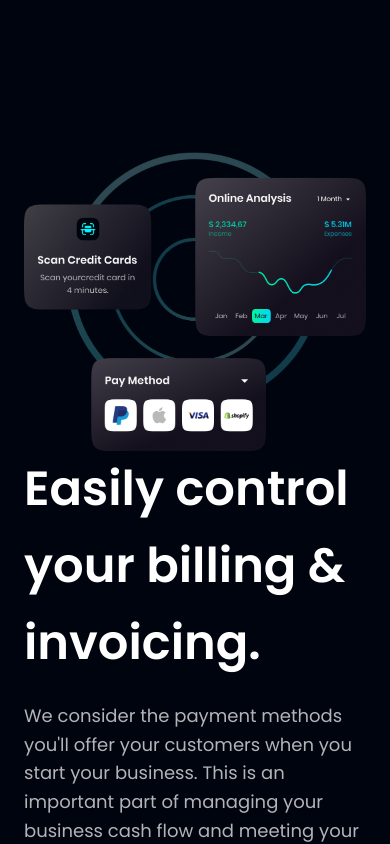
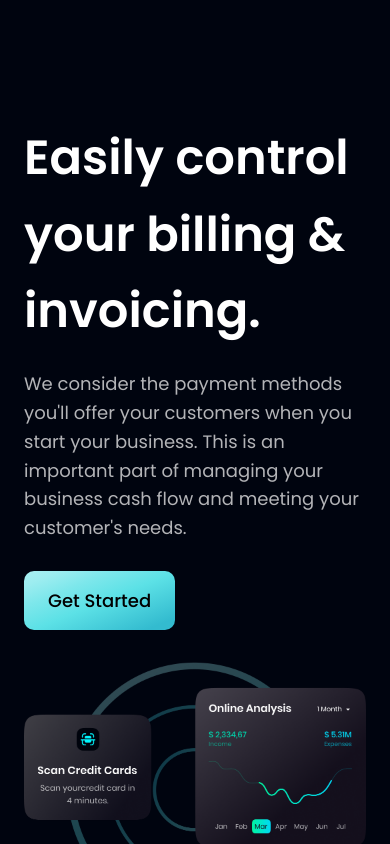
Before and after one commit to codnrawbwj/hoobank-scratch, a React (Vite) app in the folder hoobank/: page / in a window 390 px wide. Shown: the part 3680-4524 px from the top of the page. Built offline with nearby package versions, Linux system fonts and the light colour scheme.

Commit message:
set up section id

```diff
--- a/hoobank/src/components/Billing.jsx
+++ b/hoobank/src/components/Billing.jsx
@@ -2,7 +2,8 @@ import React from 'react'
 import { bill, apple, google } from '../assets'
 
 const Billing = () => (
-  <section className='lg:flex lg:flex-row my-[120px] flex flex-col-reverse'>
+  <section id='product'
+    className='lg:flex lg:flex-row my-[120px] flex flex-col-reverse'>
     <div className='absolute'>
 
     </div>
--- a/hoobank/src/components/CardDeal.jsx
+++ b/hoobank/src/components/CardDeal.jsx
@@ -3,11 +3,12 @@ import Button from './Button'
 import { card } from '../assets'
 
 const CardDeal = () => (
-  <section className='lg:flex lg:flex-row my-[120px] flex flex-col-reverse'>
+  <section
+    className='lg:flex lg:flex-row my-[120px] flex flex-col'>
     <div className='font-poppins flex flex-1 flex-col justify-center items-start'>
       <h1 className='text-white font-semibold text-[48px] leading-[76.8px] mb-5'>Easily control your <br className='sm:block hidden'/> billing & invoicing.</h1>
       <p className='text-dimWhite font-normal text-[18px] leading-[28.8px]'>We consider the payment methods you'll offer your customers when you start your business. This is an important part of managing your business cash flow and meeting your customer's needs.</p>
-      <Button />
+      <Button styles="mt-7" />
     </div>
     <div className='flex-1 lg:max-w-[570px] lg:mr-[100px] w-full lg:mt-0 mt-8'>
       <img src={card} alt="bill" className=''/>
```
